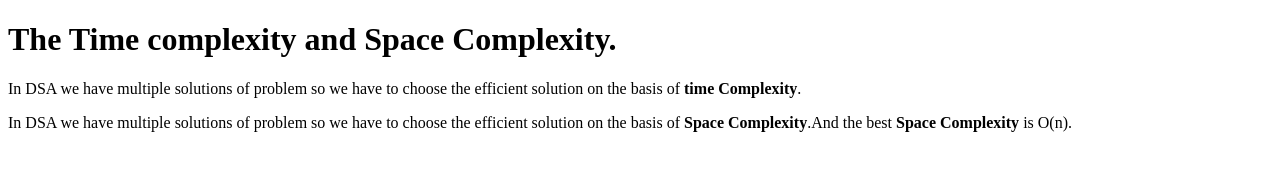
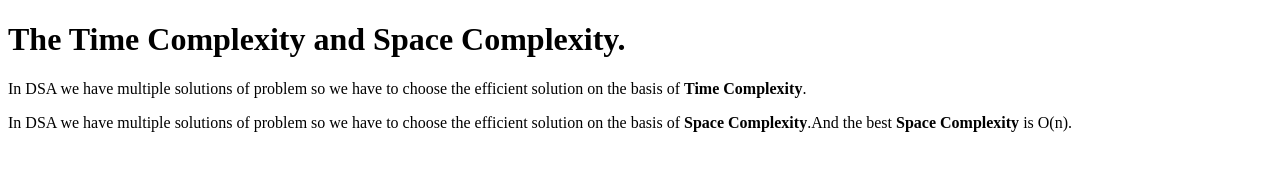
Before and after one commit to acciojob/time-and-space-complexity-Rutuja9505, a website: page main.html in a window 1280 px wide. Drawn offline with Linux system fonts and the light colour scheme.

Commit message:
created a submission

```diff
--- a/main.html
+++ b/main.html
@@ -8,8 +8,8 @@
 
 <body>
 	<!-- the entire body must be written by student -->
-	<h1>The Time complexity and Space Complexity.</h1>
-	<p>In DSA we have multiple solutions of problem so we have to choose the efficient solution on the basis of <b>time Complexity</b>.</p>
+	<h1>The Time Complexity and Space Complexity.</h1>
+	<p>In DSA we have multiple solutions of problem so we have to choose the efficient solution on the basis of <b>Time Complexity</b>.</p>
 	<p>In DSA we have multiple solutions of problem so we have to choose the efficient solution on the basis of <b>Space Complexity</b>.And the best <b>Space Complexity </b>is O(n).</p>
     <script type="text/javascript" src="./script.js">
 </script>
```
